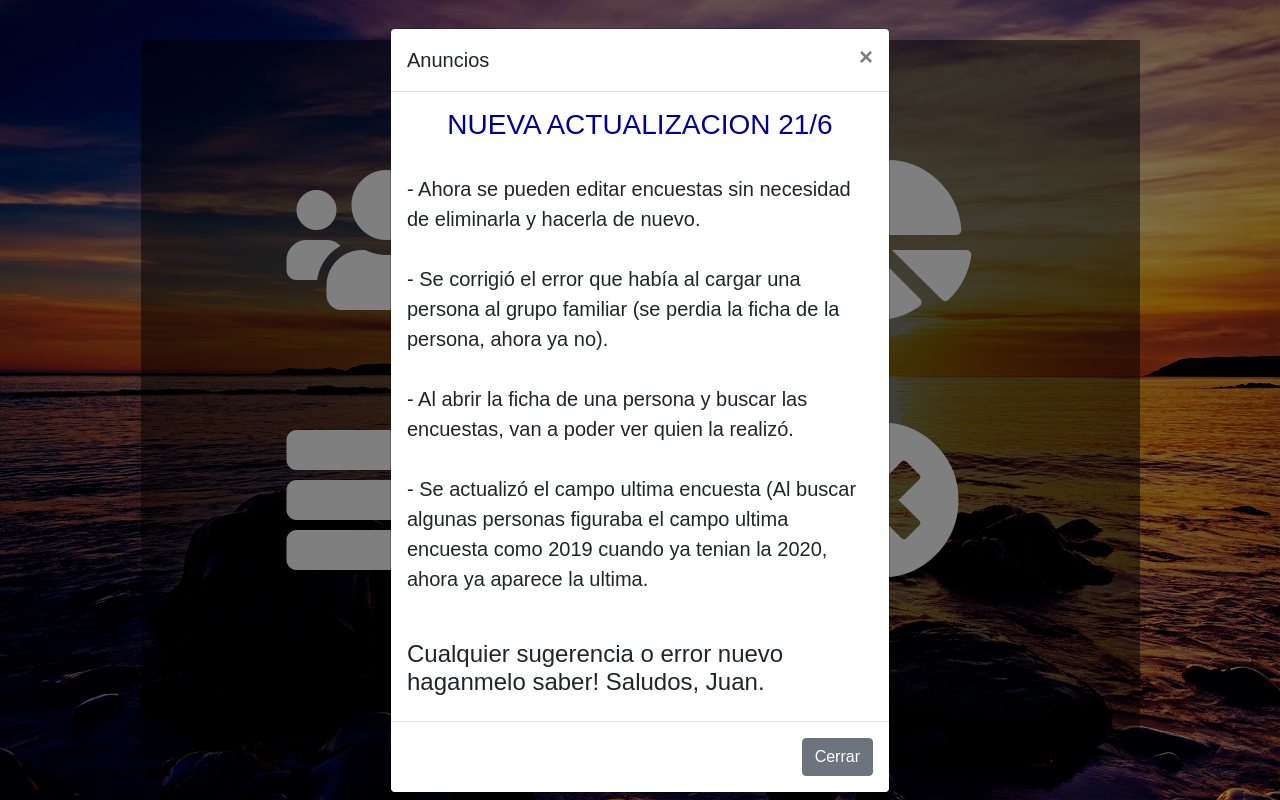
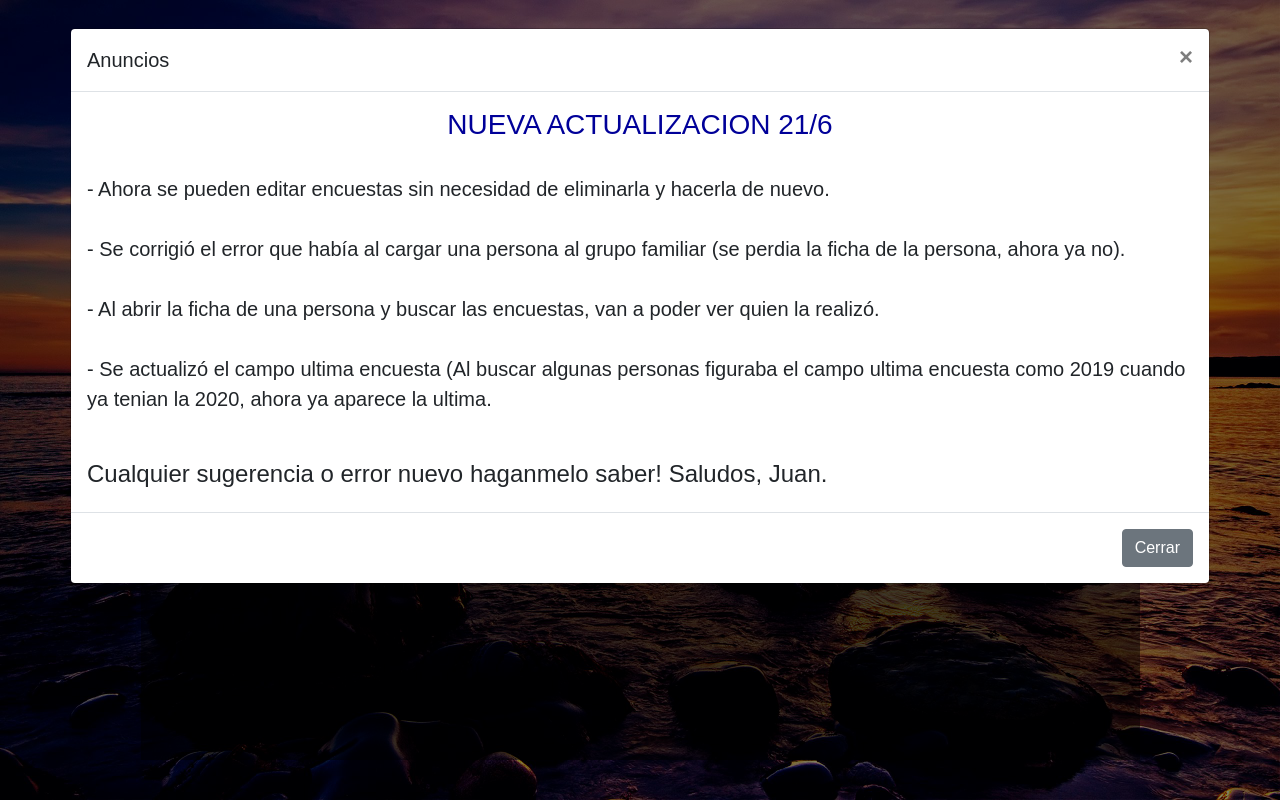
Before and after one commit to juansepu96/sideso_refresh, a PHP site: page /Inicio.php in a window 1280 px wide. Run offline with PHP 8.4, Linux system fonts and the light colour scheme; the visitor is signed in with stand-in values (Sample User, id 1); some libraries are stand-ins or nearby versions; some web fonts are replaced.

Commit message:
Change Home Modal Size

```diff
--- a/Inicio.php
+++ b/Inicio.php
@@ -71,7 +71,7 @@ $hora=intval($hora);
 
 
         <div class="modal" id="MostrarMensajes" tabindex="-1" role="dialog">
-          <div class="modal-dialog" role="document">
+        <div class="modal-dialog  modal-xl" role="document">
             <div class="modal-content">
               <div class="modal-header">
                 <h5 class="modal-title">Anuncios</h5>
```
